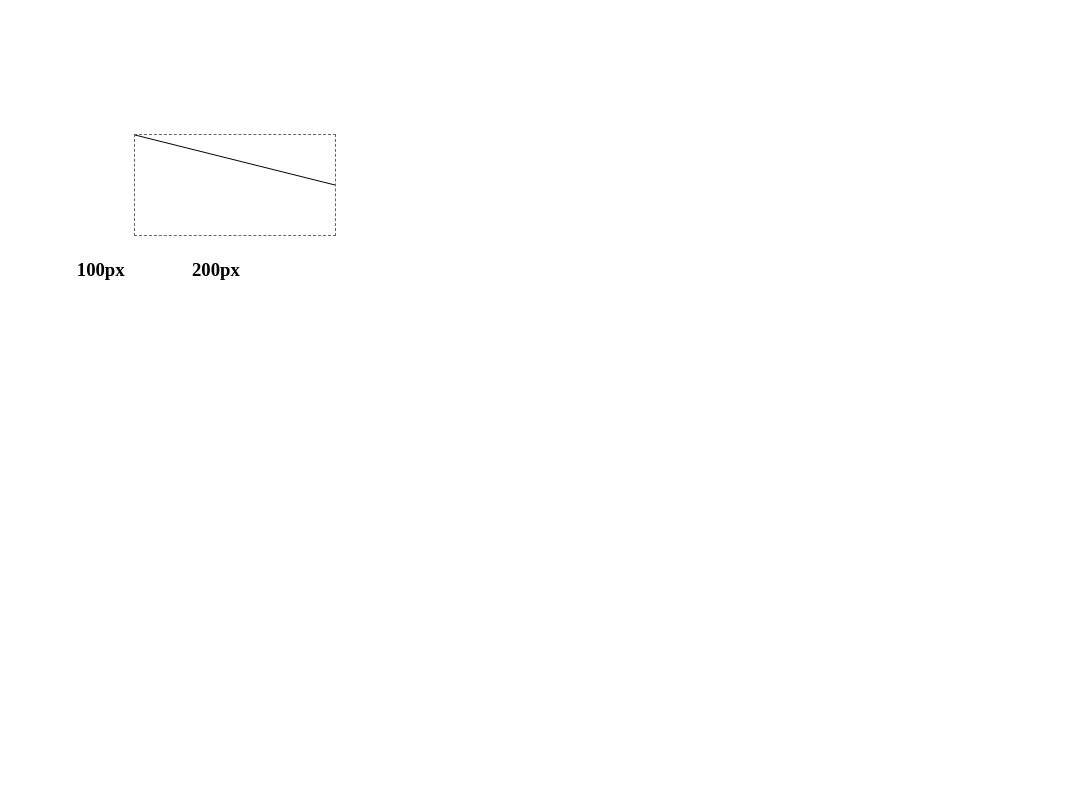
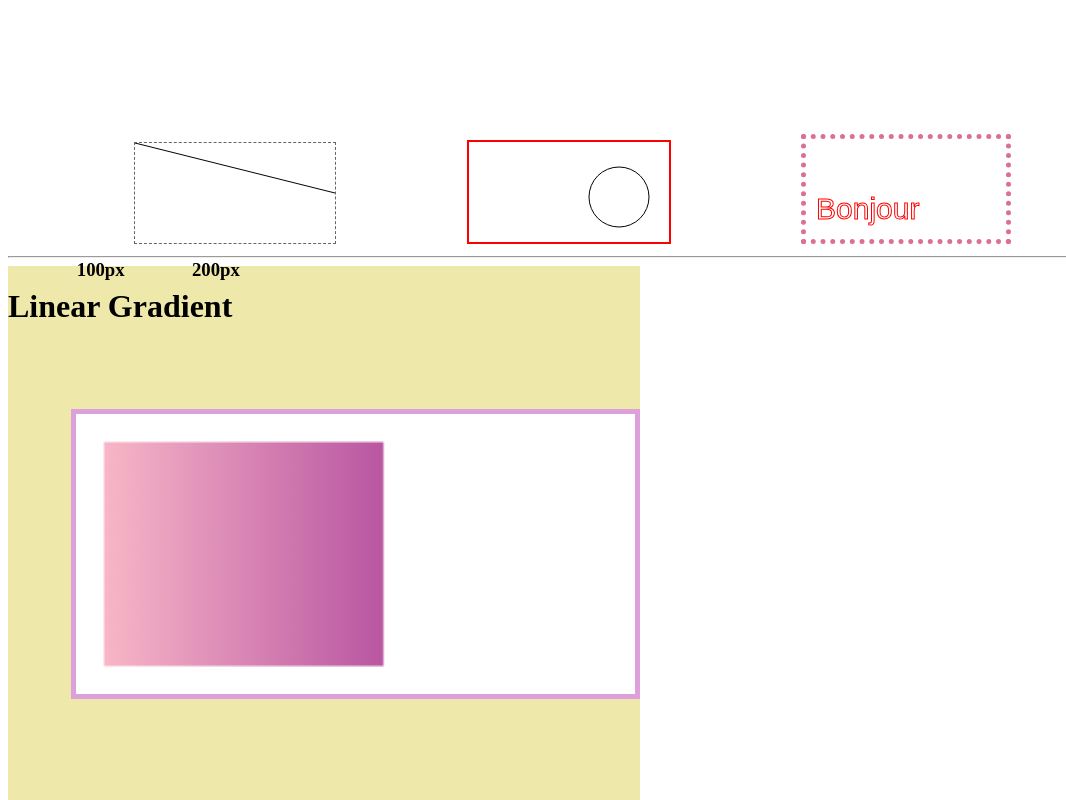
Before and after one commit to jamesdostrod/Forbidden.org, a plain HTML site: page graphics.html in a window 1280 px wide. Shown: the top 800 px of the page, without its empty margins (0-1066 px from the left). Drawn offline with Linux system fonts and the light colour scheme.

Commit message:
graphics canvas end

```diff
--- a/graphics.html
+++ b/graphics.html
@@ -36,11 +36,104 @@
     <script>
         var c= document.getElementById("canvasLine");
         var ctx= c.getContext("2d");
+
         ctx.moveTo(0,0);
         ctx.lineTo(200,50);
+
         ctx.stroke();
         // var-const-let= برای تغیر متغیر هست (ظرفی ایجاد میکنیم که داخلش یه چیزهایی میریزیم)
     </script>
 
+    <canvas id="kitty-circle" width="200" height="100" style="border: 2px solid red;"></canvas>
+    <script>
+        var c=document.getElementById("kitty-circle");
+        var ctx=c.getContext("2d");
+        // صفحه را دو بعدی گرفتم
+        // ctx= یک متغیر است که اینجا تعریف کردیم
+
+        ctx.beginPath();
+        // برای رسم کمان از این شروع میکنیم
+        ctx.arc(150,55,30,0,2*Math.PI)
+
+        // اینجا صفر دادیم یعنی از صفر رادیان شروع کرده / که یک هم میتونم بدم
+        // Math.PI= یعنی صدوهشتاد درجه / بیشتر از صدوهشتاد ضربدر دو میکنیم
+        // آیتم های داخل آرک
+        // arc(x,y,radius,startAngle,endAngle)
+        // x , y= مرکز دایره فرضی برای آرک
+        // radius= شعاع به پیکسل / بزرگی دایره
+        // startAngle= زاویه شروع رادیان / دایره از سمت راست مرکز بر روی محور ایکس
+        // که واحدش رادیان است / کمی بزرگتر از چهل و پننچ درجه
+        // endAngle= زاویه پایانی قوس به رادیان
+        ctx.stroke();
+        // با متد استروک کشیدیم تا کمان بالا دبده بشه
+        // یعنی بکش
+        // استروک برای همه ست
+    </script>
+
+    <canvas id="pikachu-text" width="200" height="100" style="border: 5px dotted palevioletred;"></canvas>
+    <script>
+        var c=document.getElementById("pikachu-text");
+        var ctx=c.getContext("2d");
+
+        ctx.font="30px Arial";
+        ctx.fillStyle="red;";
+        ctx.strokeStyle="red";
+        ctx.strokeText("Bonjour",10,80)
+        // برای نوشتن متن داخل کانوس استفاده میشه
+        // ctx.strokeText("Bonjour",x,y)
+        // صفر و صفر بالا نقطه شروع
+
+
+        // دیپ نوت: با خط پایین اومدن نشون دادم برای هر اسکریپت چی لازمه و کدوم همه است
+    </script>
+
+    <hr>
+
+    <div style="height: 100%; width: 50%; display: flex; flex-direction: column; background-color: palegoldenrod;">
+        <h1>Linear Gradient</h1>
+        <canvas id="sonic-gradient" width="200" height="100" style="border: 5px solid plum; background-color: white;"></canvas>
+        <script>
+            var c=document.getElementById("sonic-gradient");
+            var ctx= c.getContext("2d");
+            var grd= ctx.createLinearGradient(0,100,200,100);
+            // var grd= ctx.createLinearGradient(x0,y0,x1,y1);
+            grd.addColorStop(0,"pink");
+            // صفر برای دوتای اول
+            grd.addColorStop(1,"purple");
+            // یک برای دوتای آخر
+            ctx.fillStyle=grd;
+            // اینو ندی گردینت اعمال نمیشه
+            ctx.fillRect(10,10,100,80);
+            // ده تا از بالا و ده تا از پایین فاصله داره
+            // عرض صدتا باشه
+            // ارتفاع 8 تا
+            // ctx.fillRect(x,y,width,height);
+            // یا این یک مستطیل داخل رسم کردیم
+            // grd= اسم گردینت
+        </script>
+    </div>
+
+    <hr>
+
+    <div style="width: 50%; height: 100%; display: flex; flex-direction: column; background-color: rgba(47, 20, 217, 0.6);">
+        <h1>Circular Gradient</h1>
+        <canvas id="ferb-circular" width="200" height="100" style="border: 10px dashed black;"></canvas>
+        <script>
+            var c=document.getElementById("ferb-circular");
+            var ctx=c.getContext("2d");
+            var grd= ctx.createRadialGradient(70,70,20,70,60,100);
+            // var grd= ctx.createRadialGradient(x0,y0,r0,x1,y1,r1)
+            // x0 , y0 = مختصات مرکز دایره اول
+            // r0 = شعاع دایره اول
+            // x1 , y1 = مختصات دایره دوم
+            // r1 =  شعاع دایره دوم
+            grd.addColorStop(0,"red");
+            // صفر برای سه تای اول
+            grd.addColorStop(1,"yellow");
+            // یک برای سه تای دوم
+            ctx.fillStyle=grd;
+            ctx.fillRect(0,0,200,100);
+        </script>
+    </div>
 </body>
 </html>
```
